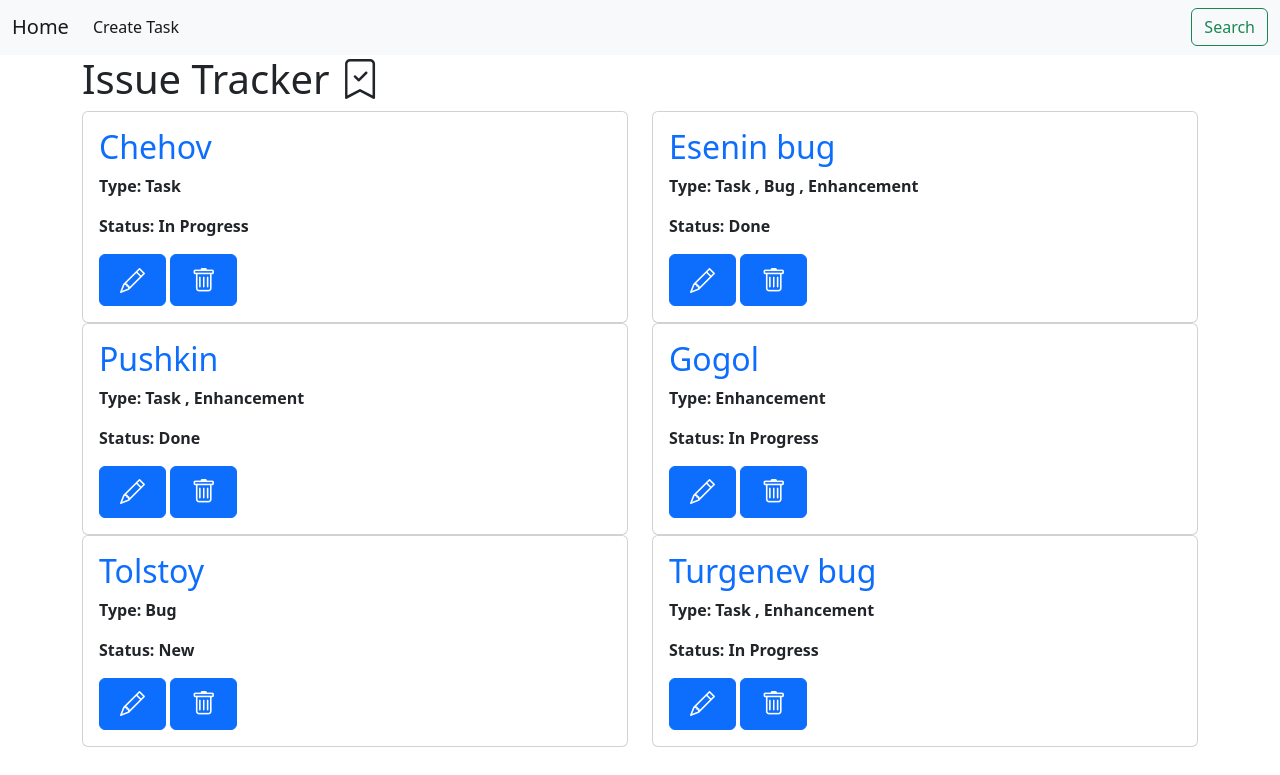
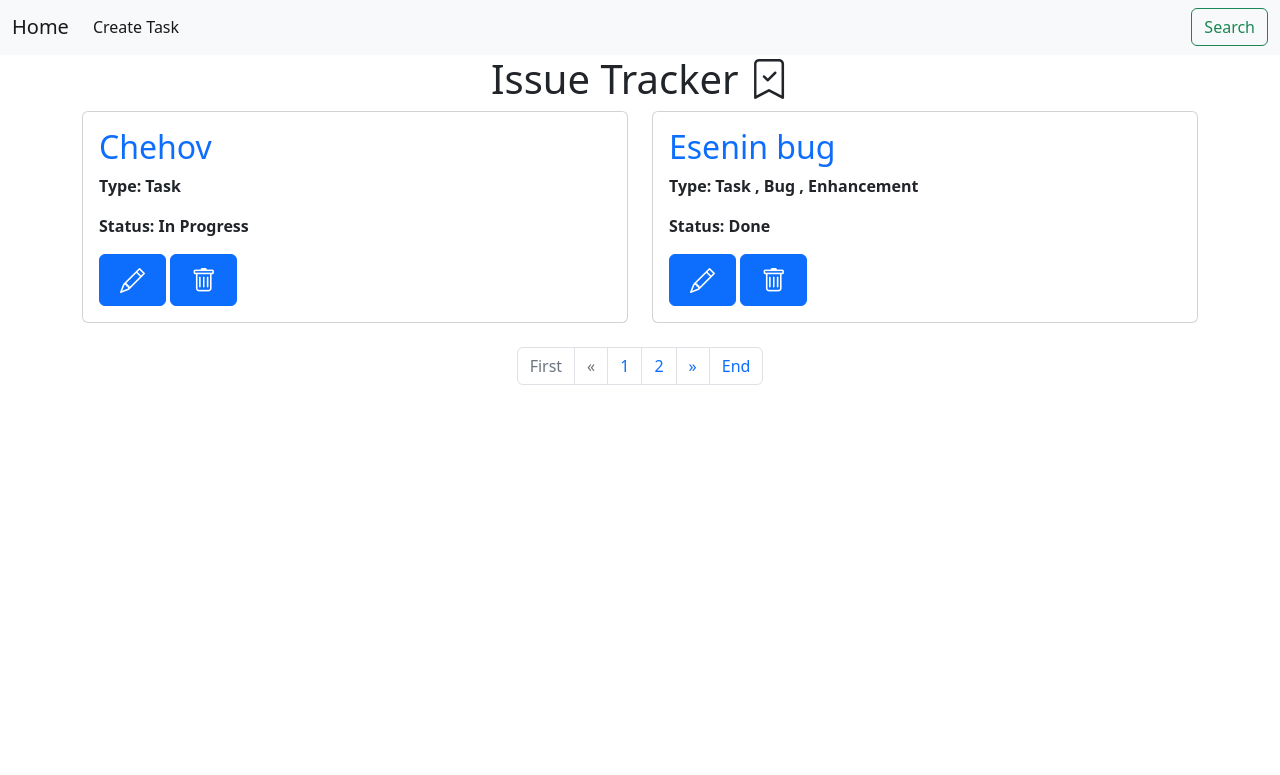
Before and after one commit to Bandeguras/issue-tracker, a Django app: page / in a window 1280 px wide. Shown: the part 25-800 px from the top of the page. Run offline with Django 4.2, Linux system fonts and the light colour scheme; data comes from the database, SQL or seed files in the repository.

Commit message:
add pagination

```diff
--- a/source/webapp/templates/index.html
+++ b/source/webapp/templates/index.html
@@ -14,7 +14,7 @@
 {% endblock %}
 
 {% block content %}
-<h1>Issue Tracker <i class="bi bi-bookmark-check"></i></h1>
+    <h1 style="text-align: center">Issue Tracker <i class="bi bi-bookmark-check"></i></h1>
     <div class="row">
     {% for task in tasks %}
       <div class="col-sm-6">
@@ -33,4 +33,7 @@
       </div>
     {% endfor %}
     </div>
+    {% if is_paginated %}
+        {% include 'partial/pagination.html' %}
+    {% endif %}
 {% endblock %}
--- /dev/null
+++ b/source/webapp/templates/partial/pagination.html
@@ -0,0 +1,56 @@
+<ul class="pagination justify-content-center pt-4">
+
+    {% if not page_obj.has_previous %}
+        <li class="page-item disabled">
+            <a class="page-link" href="#">First</a>
+        </li>
+        <li class="page-item disabled">
+            <a class="page-link" href="#" aria-label="Previous">
+                <span aria-hidden="true">&laquo;</span>
+            </a>
+        </li>
+    {% else %}
+        <li class="page-item ">
+            <a class="page-link" href="?page=1">First</a>
+        </li>
+        <li class="page-item ">
+            <a class="page-link" href="?page={{ page_obj.previous_page_number }}" aria-label="Previous">
+                <span aria-hidden="true">&laquo;</span>
+            </a>
+        </li>
+        <li class="page-item"><a class="page-link"
+        href="?page={{ page_obj.previous_page_number }}">{{ page_obj.previous_page_number }}</a>
+        </li>
+    {% endif %}
+
+    <li class="page-item"><a class="page-link"
+        href="?page={{ page_obj.number }}">{{ page_obj.number }}</a>
+    </li>
+
+    {% if not page_obj.has_next %}
+        <li class="page-item disabled">
+            <a class="page-link" href="#">End</a>
+        </li>
+
+        <li class="page-item disabled">
+            <a class="page-link" href="#" aria-label="Next">
+                <span aria-hidden="true">&raquo;</span>
+            </a>
+        </li>
+    {% else %}
+        <li class="page-item"><a class="page-link"
+        href="?page={{ page_obj.next_page_number }}">{{ page_obj.next_page_number }}</a>
+        </li>
+
+        <li class="page-item ">
+            <a class="page-link" href="?page={{ page_obj.next_page_number }}" aria-label="Next">
+                <span aria-hidden="true">&raquo;</span>
+            </a>
+        </li>
+
+        <li class="page-item ">
+            <a class="page-link" href="?page={{ paginator.num_pages }}">End</a>
+        </li>
+    {% endif %}
+
+</ul>
--- a/source/webapp/views.py
+++ b/source/webapp/views.py
@@ -10,6 +10,8 @@ from webapp.form import TaskForm, SearchForm
 class IndexViews(ListView):
     template_name = 'index.html'
     context_object_name = 'tasks'
+    paginate_by = 2
+    paginate_orphans = 1
 
     def get_queryset(self):
         return Task.objects.all().order_by('-created_at')
```
Lines whose indentation alone changed are shown as unchanged.
